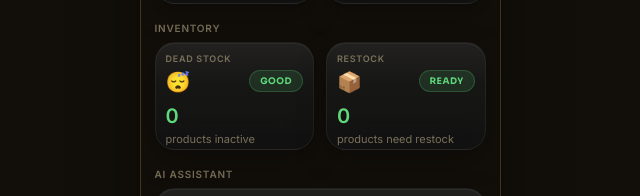
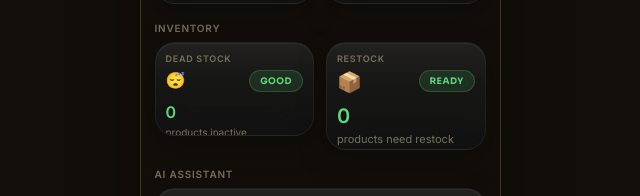
Before and after one commit to bred9702-svg/Duka-app-fin, a React (Vite) app: page /inventory in a window 1280 px wide. Shown: the part 379-575 px from the top of the page, without its empty margins (320-960 px from the left). Built offline with nearby package versions, Linux system fonts and the light colour scheme; no server answers; the database is empty.

Commit message:
Update DeadStockCard.jsx

```diff
--- a/src/components/inventory/DeadStockCard.jsx
+++ b/src/components/inventory/DeadStockCard.jsx
@@ -10,7 +10,7 @@ export default function DeadStockCard({
   return (
     <SectionCard
       title="Dead Stock"
-      height={compact ? 108 : 170}
+      height={compact ? 94 : 150}
     >
       <div
         style={{
@@ -22,7 +22,7 @@ export default function DeadStockCard({
       >
         <div
           style={{
-            fontSize: 20,
+            fontSize: 16,
           }}
         >
           😴
@@ -38,7 +38,7 @@ export default function DeadStockCard({
       <h3
         style={{
           margin: 0,
-          fontSize: 20,
+          fontSize: 16,
           fontWeight: 700,
           color:
             count === 0
@@ -52,7 +52,7 @@ export default function DeadStockCard({
       <p
         style={{
           margin: '4px 0 0',
-          fontSize: 11,
+          fontSize: 10,
           color: 'var(--text-low)',
         }}
       >
```
